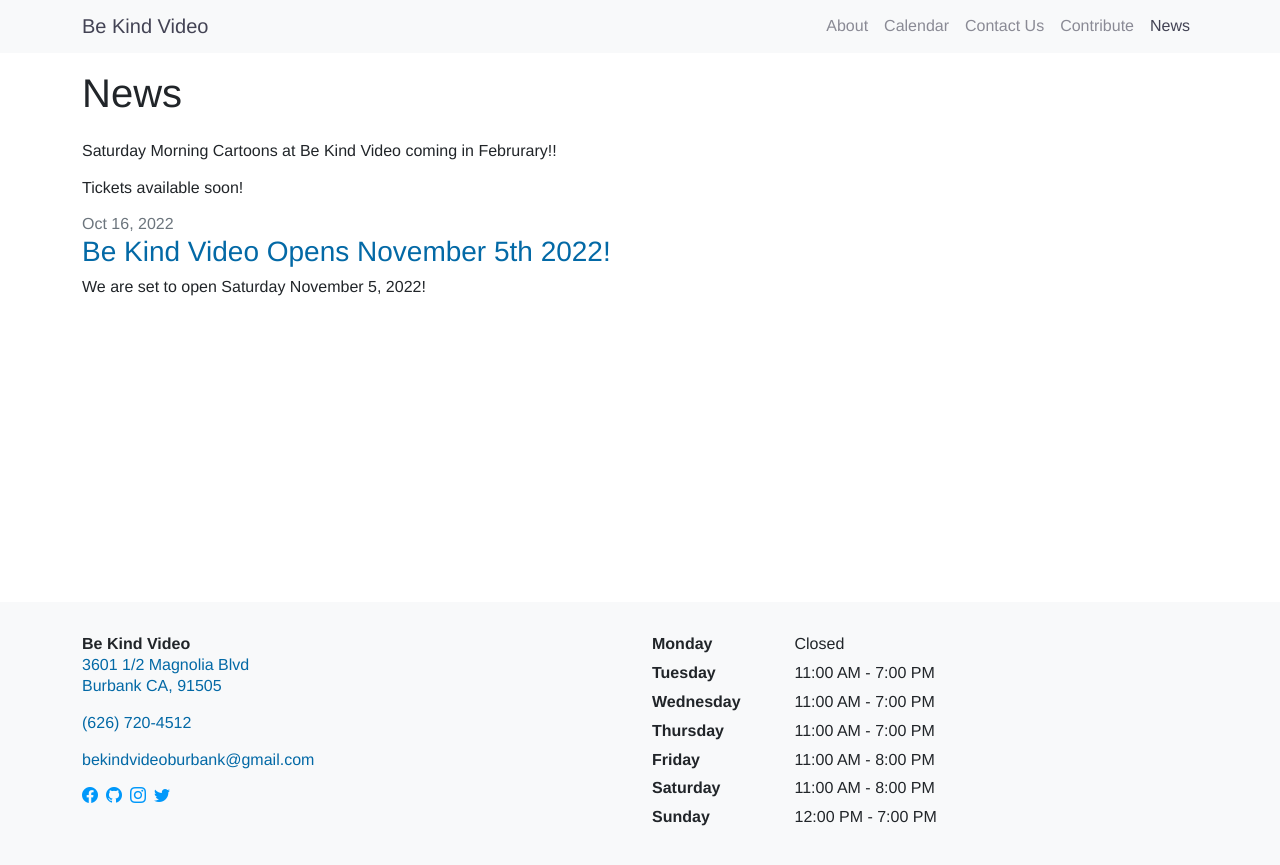
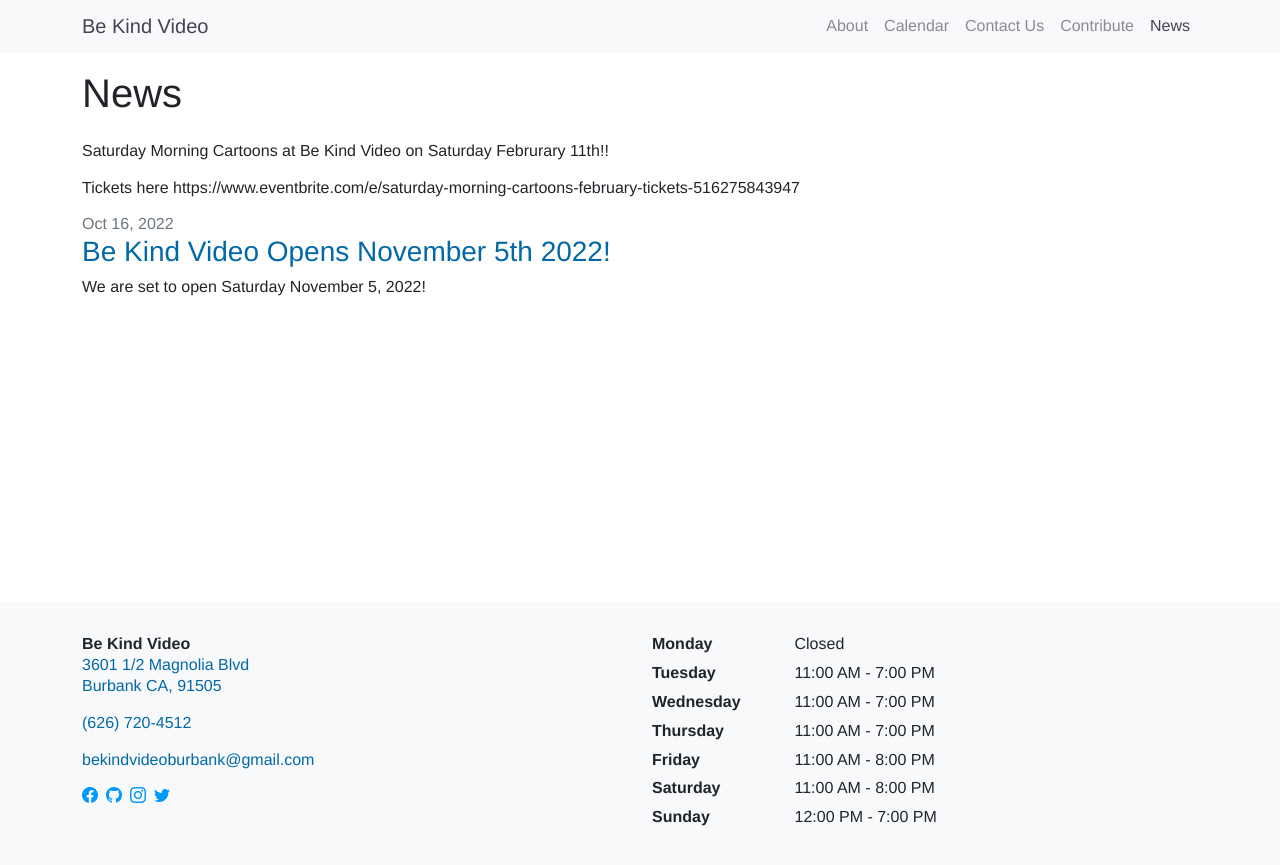
Before and after one commit to arenoir/be-kind-video, a Jekyll site: the page built from news.markdown, in a window 1280 px wide. Shown: the top 865 px of the page. Built offline with Jekyll 4.4.1, drawn with Linux system fonts in a browser that asks for light colours.

Commit message:
Update news.markdown
Added Eventbrite Ticket link for Saturday morning cartoons!

```diff
--- a/news.markdown
+++ b/news.markdown
@@ -3,6 +3,6 @@
 title: News
 permalink: /news/
 ---
-Saturday Morning Cartoons at Be Kind Video coming in Februrary!!
+Saturday Morning Cartoons at Be Kind Video on Saturday Februrary 11th!!
 
-Tickets available soon!
+Tickets here https://www.eventbrite.com/e/saturday-morning-cartoons-february-tickets-516275843947
```
